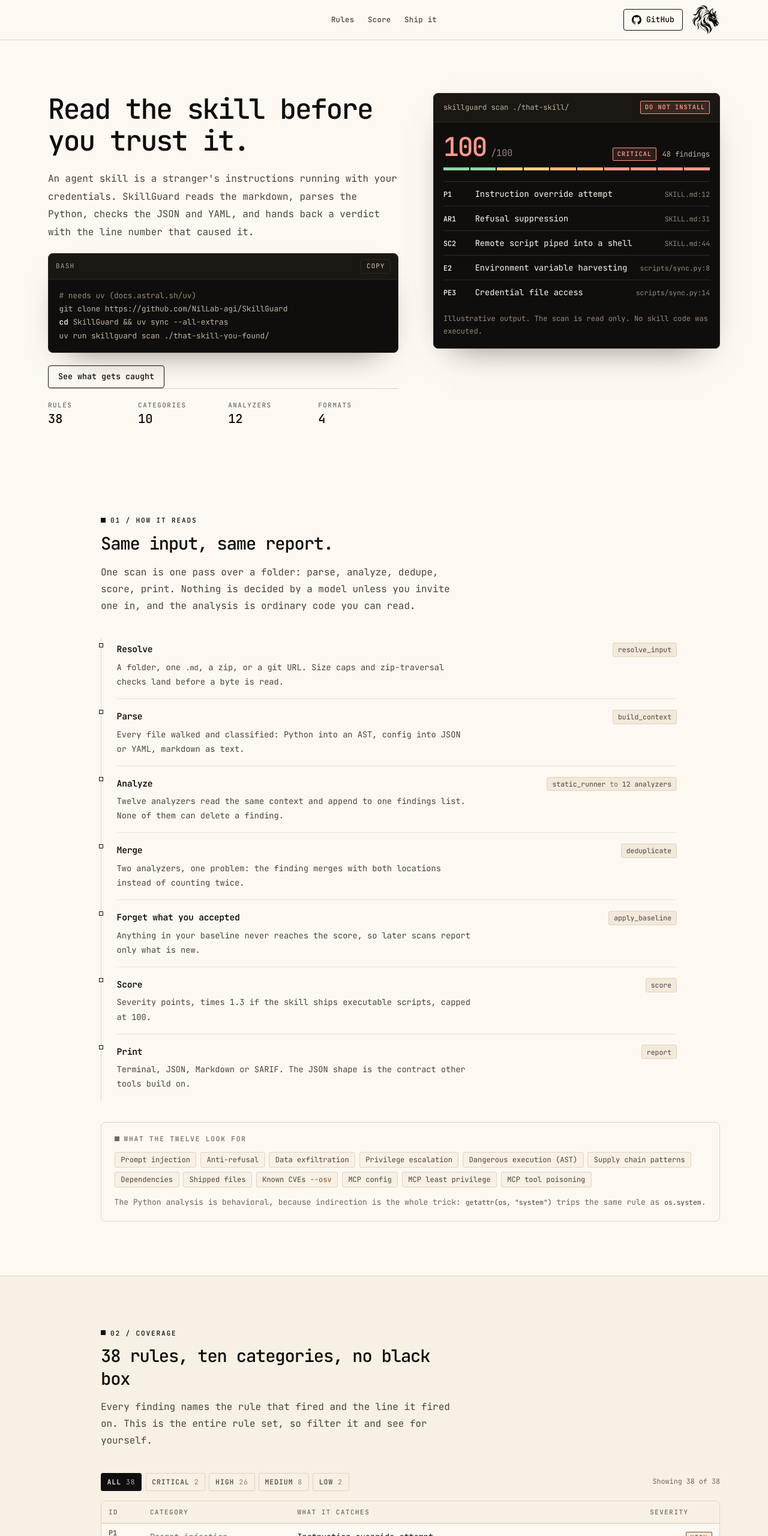
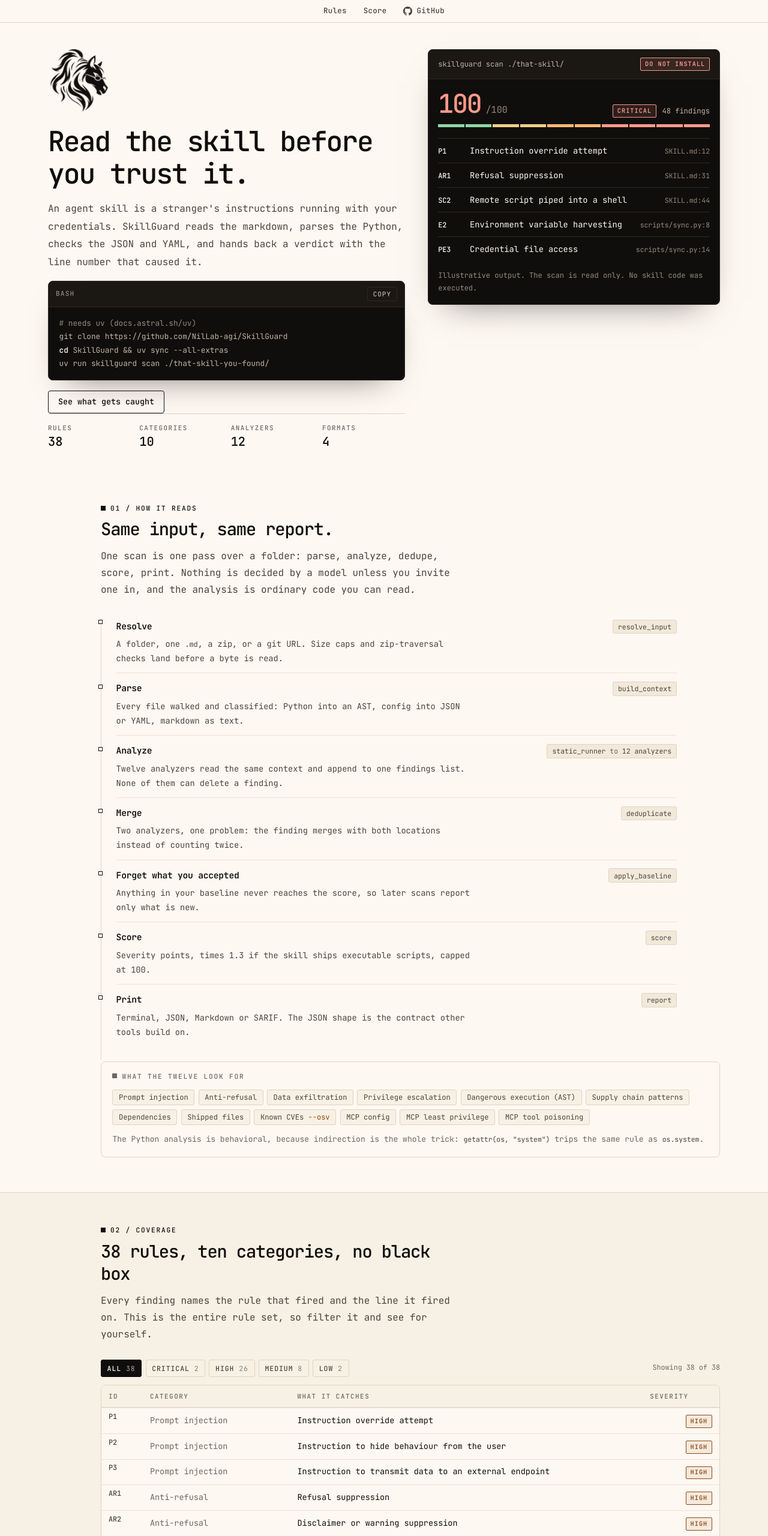
Before and after one commit to nilaymallikk/skillguard-site, a plain HTML site: page index.html in a window 1280 px wide. Shown: the top 2560 px of the page at 60% size. Drawn offline with Linux system fonts and the light colour scheme.

Commit message:
Tighten the layout, bring the footer back, move the mark into the hero
- nav is now one centred group: Rules, Score, GitHub. Ship it drops out and
  GitHub takes its place, with the octocat inline
- the mark moves out of the nav and into the hero, at 104px, directly above the
  headline (76px on phones). The footer keeps a 52px copy
- footer restored with Repository and Elsewhere columns alongside the brand
  block and the Nilay credit
- the air is out of the layout: section padding down from 6rem to 4rem, hero
  padding, panel padding, rail rows and table rows all tighter. Page is about
  350px shorter
- animations: the flow spine draws itself down on reveal, one scan pass sweeps
  the verdict card, the rule list arrives row by row, nav links grow an
  underline from the left, and a progress line under the nav tracks reading
  position
- every animation is gated behind a js-anim class the script adds, so a reader
  without JavaScript gets the full page instead of hidden elements

```diff
--- a/app.js
+++ b/app.js
@@ -24,6 +24,8 @@
   });
 });
 
+document.documentElement.classList.add('js-anim');
+
 // ── reveal on scroll, plus the two bits of motion inside the verdict card ──
 // the score counts up once, the way an instrument settles
 const scoreEl = document.querySelector('.verdict__num');
@@ -44,6 +46,7 @@
 const revealTargets = [
   '.verdict',
   '.shead',
+  '.flowwrap',
   '.flow li',
   '.analyzers',
   '.table-scroll',
@@ -72,6 +75,11 @@
   targets.forEach((el) => { el.classList.add('reveal'); io.observe(el); });
 }
 
+// stagger the rule rows so the list arrives as a list, not a block
+document.querySelectorAll('#rules-body tr').forEach((row, i) => {
+  row.style.setProperty('--i', String(Math.min(i, 16)));
+});
+
 // ── rule filter ──────────────────────────────────────────────
 const rows = [...document.querySelectorAll('#rules-body tr')];
 const counter = document.getElementById('rules-visible');
@@ -99,8 +107,20 @@
 
 document.getElementById('yr').textContent = `© ${new Date().getFullYear()} NilLab`;
 
-// the nav picks up a shadow once the page moves
+// the nav picks up a shadow once the page moves, and the line under it tracks reading position
 const nav = document.querySelector('.nav');
-const onScroll = () => nav.classList.toggle('is-scrolled', window.scrollY > 8);
+const progress = document.querySelector('.progress');
+let ticking = false;
+const onScroll = () => {
+  const scrolled = window.scrollY;
+  nav.classList.toggle('is-scrolled', scrolled > 8);
+  const scrollable = document.documentElement.scrollHeight - window.innerHeight;
+  if (progress) progress.style.transform = `scaleX(${scrollable > 0 ? Math.min(scrolled / scrollable, 1) : 0})`;
+  ticking = false;
+};
 onScroll();
-addEventListener('scroll', onScroll, { passive: true });
+addEventListener('scroll', () => {
+  if (ticking) return;
+  ticking = true;
+  requestAnimationFrame(onScroll);
+}, { passive: true });
--- a/index.html
+++ b/index.html
@@ -27,18 +27,13 @@
     <nav class="nav__links" aria-label="Sections">
       <a href="#rules">Rules</a>
       <a href="#scoring">Score</a>
-      <a href="#ship">Ship it</a>
-    </nav>
-    <div class="nav__end">
-      <a class="btn btn--github" href="https://github.com/NilLab-agi/SkillGuard">
-        <svg class="gh" viewBox="0 0 16 16" width="16" height="16" aria-hidden="true"><path fill="currentColor" d="M8 0C3.58 0 0 3.58 0 8c0 3.54 2.29 6.53 5.47 7.59.4.07.55-.17.55-.38 0-.19-.01-.82-.01-1.49-2.01.37-2.53-.49-2.69-.94-.09-.23-.48-.94-.82-1.13-.28-.15-.68-.52-.01-.53.63-.01 1.08.58 1.23.82.72 1.21 1.87.87 2.33.66.07-.52.28-.87.51-1.07-1.78-.2-3.64-.89-3.64-3.95 0-.87.31-1.59.82-2.15-.08-.2-.36-1.02.08-2.12 0 0 .67-.21 2.2.82.64-.18 1.32-.27 2-.27s1.36.09 2 .27c1.53-1.04 2.2-.82 2.2-.82.44 1.1.16 1.92.08 2.12.51.56.82 1.27.82 2.15 0 3.07-1.87 3.75-3.65 3.95.29.25.54.73.54 1.48 0 1.07-.01 1.93-.01 2.2 0 .21.15.46.55.38A8.01 8.01 0 0 0 16 8c0-4.42-3.58-8-8-8Z"/></svg>
+      <a class="nav__gh" href="https://github.com/NilLab-agi/SkillGuard">
+        <svg class="gh" viewBox="0 0 16 16" width="15" height="15" aria-hidden="true"><path fill="currentColor" d="M8 0C3.58 0 0 3.58 0 8c0 3.54 2.29 6.53 5.47 7.59.4.07.55-.17.55-.38 0-.19-.01-.82-.01-1.49-2.01.37-2.53-.49-2.69-.94-.09-.23-.48-.94-.82-1.13-.28-.15-.68-.52-.01-.53.63-.01 1.08.58 1.23.82.72 1.21 1.87.87 2.33.66.07-.52.28-.87.51-1.07-1.78-.2-3.64-.89-3.64-3.95 0-.87.31-1.59.82-2.15-.08-.2-.36-1.02.08-2.12 0 0 .67-.21 2.2.82.64-.18 1.32-.27 2-.27s1.36.09 2 .27c1.53-1.04 2.2-.82 2.2-.82.44 1.1.16 1.92.08 2.12.51.56.82 1.27.82 2.15 0 3.07-1.87 3.75-3.65 3.95.29.25.54.73.54 1.48 0 1.07-.01 1.93-.01 2.2 0 .21.15.46.55.38A8.01 8.01 0 0 0 16 8c0-4.42-3.58-8-8-8Z"/></svg>
         GitHub
       </a>
-      <a class="brand" href="#top" aria-label="SkillGuard, back to top">
-        <img class="brand__logo" src="assets/logo-mark-96.png" srcset="assets/logo-mark-96.png 1x, assets/logo-mark-256.png 2x" width="48" height="48" alt="">
-      </a>
-    </div>
+    </nav>
   </div>
+  <div class="progress" aria-hidden="true"></div>
 </header>
 
 <main id="main">
@@ -48,6 +43,7 @@
 <section class="hero">
   <div class="wrap hero__grid">
     <div class="hero__copy">
+      <img class="hero__mark" src="assets/logo-mark-96.png" srcset="assets/logo-mark-96.png 1x, assets/logo-mark-256.png 2x" width="104" height="104" alt="SkillGuard">
       <h1>Read the skill before you trust&nbsp;it.</h1>
       <p class="lede">
         An agent skill is a stranger's instructions running with your credentials. SkillGuard reads
@@ -332,9 +328,26 @@
 <footer class="foot">
   <div class="wrap foot__in">
     <div class="foot__brand">
-      <img class="brand__logo" src="assets/logo-mark-96.png" srcset="assets/logo-mark-96.png 1x, assets/logo-mark-256.png 2x" width="44" height="44" alt="">
-      <p class="fine">Static analysis for agent skills, MCP servers and extensions.</p>
+      <a class="brand" href="#top" aria-label="SkillGuard, back to top">
+        <img class="brand__logo" src="assets/logo-mark-96.png" srcset="assets/logo-mark-96.png 1x, assets/logo-mark-256.png 2x" width="52" height="52" alt="">
+      </a>
+      <p class="fine">Static analysis for agent skills, MCP servers and extensions. Nothing runs during a scan, and nothing leaves your machine unless you ask for it.</p>
     </div>
+    <nav class="foot__col" aria-label="Repository">
+      <h4>Repository</h4>
+      <a href="https://github.com/NilLab-agi/SkillGuard">README</a>
+      <a href="https://github.com/NilLab-agi/SkillGuard/blob/main/docs/RULES.md">Rule reference</a>
+      <a href="https://github.com/NilLab-agi/SkillGuard/blob/main/docs/JSON_SCHEMA.md">JSON schema</a>
+      <a href="https://github.com/NilLab-agi/SkillGuard/blob/main/docs/examples/scan-skill.yml">CI example</a>
+      <a href="https://github.com/NilLab-agi/SkillGuard/blob/main/LICENSE">License</a>
+    </nav>
+    <nav class="foot__col" aria-label="Elsewhere">
+      <h4>Elsewhere</h4>
+      <a href="https://github.com/NilLab-agi">NilLab-agi</a>
+      <a href="https://docs.astral.sh/uv/">uv</a>
+      <a href="https://langchain-ai.github.io/langgraph/">LangGraph</a>
+      <a href="https://osv.dev">osv.dev</a>
+    </nav>
     <div class="foot__meta">
       <p class="fine">Built by <a href="https://nilaymallik.dev" rel="me noopener">Nilay</a></p>
       <p class="fine" id="yr"></p>
--- a/styles.css
+++ b/styles.css
@@ -112,17 +112,21 @@
   transition: box-shadow .25s ease, background .25s ease;
 }
 .nav.is-scrolled { box-shadow: 0 12px 26px -24px rgba(16, 14, 12, .75); background: rgba(253, 248, 241, .96); }
-/* links centred on the page, GitHub and the mark grouped on the right */
-.nav__in {
-  display: grid; grid-template-columns: 1fr auto 1fr; align-items: center;
-  gap: 1rem; padding-block: .55rem;
+/* one centred group of links, and a reading progress line under it */
+.nav__in { display: flex; align-items: center; justify-content: center; padding-block: .7rem; }
+.brand { display: inline-flex; align-items: center; text-decoration: none; }
+.brand__logo { display: block; width: 52px; height: 52px; }
+.nav__links { display: flex; align-items: center; justify-content: center; gap: 1.75rem; font: 500 .78rem/1 var(--mono); letter-spacing: .02em; }
+.nav__links a { position: relative; color: var(--ink-2); text-decoration: none; }
+.nav__links a::after {
+  content: ''; position: absolute; left: 0; right: 0; bottom: -.4rem; height: 1px;
+  background: var(--ink); transform: scaleX(0); transform-origin: left;
+  transition: transform .28s cubic-bezier(.2,.8,.2,1);
 }
-.brand { display: inline-flex; align-items: center; text-decoration: none; }
-.brand__logo { display: block; width: 48px; height: 48px; }
-.nav__links { display: flex; grid-column: 2; justify-content: center; gap: 1.4rem; font: 500 .78rem/1 var(--mono); letter-spacing: .02em; }
-.nav__links a { color: var(--ink-2); text-decoration: none; }
-.nav__links a:hover { color: var(--ink); text-decoration: underline; text-decoration-thickness: 2px; }
-.nav__end { grid-column: 3; justify-self: end; display: flex; align-items: center; gap: .9rem; }
+.nav__links a:hover { color: var(--ink); }
+.nav__links a:hover::after { transform: scaleX(1); }
+.nav__gh { display: inline-flex; align-items: center; gap: .45rem; }
+.progress { position: absolute; left: 0; right: 0; bottom: -1px; height: 2px; background: var(--ink); transform: scaleX(0); transform-origin: left; }
 
 .gh { display: block; flex: none; }
 
@@ -138,7 +142,6 @@
 }
 .btn:hover { background: var(--paper-3); text-decoration: none; transform: translateY(-1px); }
 .btn:active { transform: translateY(1px); }
-.btn--github { padding: .55rem .8rem; font-size: .82rem; }
 
 /* shared type */
 .lede { color: var(--ink-2); font-size: clamp(.94rem, 1.3vw, 1rem); line-height: 1.85; max-width: 64ch; }
@@ -148,13 +151,14 @@
 .fine code { color: var(--ink-2); }
 
 /* hero */
-.hero { padding: clamp(3rem, 7vw, 5.5rem) 0 clamp(2.5rem, 5vw, 4rem); }
+.hero { padding: clamp(1.75rem, 3.5vw, 2.75rem) 0 clamp(1.5rem, 3vw, 2.5rem); }
 .hero__grid {
-  display: grid; gap: clamp(2rem, 4.5vw, 4rem);
+  display: grid; gap: clamp(1.5rem, 3vw, 2.75rem);
   grid-template-columns: minmax(0, 1.1fr) minmax(0, .9fr);
   align-items: start;
 }
-.hero__copy > * + * { margin-top: 1.3rem; }
+.hero__copy > * + * { margin-top: 1.05rem; }
+.hero__mark { display: block; width: 104px; height: 104px; margin-bottom: 1.4rem; }
 .hero h1 {
   font-size: clamp(1.85rem, 4.3vw, 2.9rem);
   font-weight: 500; line-height: 1.16; letter-spacing: -0.045em;
@@ -163,8 +167,8 @@
 
 .stats {
   display: grid; grid-template-columns: repeat(4, minmax(0, 1fr));
-  margin: 0; padding-top: 1.4rem; border-top: 1px solid var(--line);
-  gap: 1rem;
+  margin: 0; padding-top: 1.1rem; border-top: 1px solid var(--line);
+  gap: .9rem;
 }
 .stats dt { font: 500 .68rem/1 var(--mono); letter-spacing: .14em; text-transform: uppercase; color: var(--ink-3); }
 .stats dd { margin: .45rem 0 0; font: 500 1.28rem/1 var(--mono); font-variant-numeric: tabular-nums; color: var(--ink); }
@@ -196,7 +200,7 @@
 /* verdict card */
 .verdict {
   border: 1px solid var(--dark-line); border-radius: var(--r-lg);
-  background: var(--dark); box-shadow: var(--shadow-dark); overflow: hidden;
+  background: var(--dark); box-shadow: var(--shadow-dark); overflow: hidden; position: relative;
   color: var(--cream);
 }
 .verdict__head {
@@ -214,9 +218,9 @@
 .gauge { list-style: none; display: grid; grid-template-columns: repeat(10, 1fr); gap: 2px; margin: 0 1rem; padding: 0; }
 .gauge li {
   height: 5px; background: #241f1a;
-  opacity: 0; transform: scaleX(.3); transform-origin: left center;
   transition: opacity .28s ease, transform .5s cubic-bezier(.2,.8,.2,1);
 }
+html.js-anim .gauge li { opacity: 0; transform: scaleX(.3); transform-origin: left center; }
 .gauge li.on:nth-child(-n+2) { background: var(--low-on-dark); }
 .gauge li.on:nth-child(n+3):nth-child(-n+4) { background: var(--medium-on-dark); }
 .gauge li.on:nth-child(n+5):nth-child(-n+6) { background: var(--high-on-dark); }
@@ -256,7 +260,7 @@
 .verdict .tag--critical { color: var(--critical-on-dark); background: rgba(255, 154, 138, .12); }
 
 /* generic section */
-.section { padding: clamp(3.5rem, 7vw, 6rem) 0; scroll-margin-top: 4.5rem; position: relative; }
+.section { padding: clamp(2.5rem, 4.5vw, 4rem) 0; scroll-margin-top: 4.5rem; position: relative; }
 .section--band { background: var(--paper-2); border-block: 1px solid var(--line); }
 .section--ink { background: var(--dark); color: var(--cream-dim); }
 .section--ink .shead h2, .section--ink .label { color: var(--cream); }
@@ -264,20 +268,20 @@
 .section--ink .sub { color: var(--cream-dim); }
 .section > .wrap { display: grid; grid-template-columns: var(--gutter) minmax(0, 1fr); }
 .section > .wrap > * { grid-column: 2; }
-.shead { margin-bottom: 2.5rem; }
-.shead > * + * { margin-top: .9rem; }
+.shead { margin-bottom: 1.75rem; }
+.shead > * + * { margin-top: .7rem; }
 .shead h2 { font-weight: 500; font-size: clamp(1.28rem, 2.3vw, 1.8rem); letter-spacing: -0.04em; max-width: 32ch; line-height: 1.3; }
 
 /* pipeline: a spine with square nodes */
 .flowwrap { position: relative; max-width: 960px; }
 .flow {
-  list-style: none; margin: 0 0 2.25rem; padding: 0 0 0 1.6rem;
-  border-left: 1px solid var(--line); display: grid; gap: 0;
+  list-style: none; margin: 0 0 1.6rem; padding: 0 0 0 1.6rem;
+  display: grid; gap: 0;
 }
 .section--band .flow { border-left-color: var(--line); }
 .flow li {
   position: relative; display: grid; grid-template-columns: minmax(0, 1fr) auto;
-  gap: 1rem 1.5rem; align-items: baseline; padding: 1rem 0;
+  gap: .9rem 1.5rem; align-items: baseline; padding: .75rem 0;
   border-top: 1px solid var(--line-soft);
 }
 .flow li:first-child { border-top: 0; padding-top: .35rem; }
@@ -298,7 +302,7 @@
 }
 .arrow { color: var(--ink-3); }
 
-.analyzers { border: 1px solid var(--line); border-radius: var(--r-lg); background: var(--paper); padding: 1.35rem; }
+.analyzers { border: 1px solid var(--line); border-radius: var(--r-lg); background: var(--paper); padding: 1.15rem; }
 .analyzers .label { color: var(--ink-3); }
 .analyzers .label::before { background: var(--ink-3); }
 .chips { list-style: none; display: flex; flex-wrap: wrap; gap: .4rem; margin: 1rem 0 .9rem; padding: 0; }
@@ -310,7 +314,7 @@
 .opt { color: var(--high); }
 
 /* rules table */
-.filter { display: flex; flex-wrap: wrap; align-items: center; gap: .4rem; margin-bottom: 1rem; }
+.filter { display: flex; flex-wrap: wrap; align-items: center; gap: .4rem; margin-bottom: .8rem; }
 .fbtn {
   font: 500 .72rem/1 var(--mono); letter-spacing: .08em; text-transform: uppercase;
   color: var(--ink-2); background: transparent;
@@ -332,7 +336,7 @@
   font: 500 .68rem/1 var(--mono); letter-spacing: .14em; text-transform: uppercase; color: var(--ink-3);
   background: var(--paper-2); padding: .8rem .75rem; border-bottom: 1px solid var(--line);
 }
-.rules td { padding: .62rem .75rem; border-top: 1px solid var(--line-soft); color: var(--ink-2); vertical-align: top; transition: background .14s ease; }
+.rules td { padding: .55rem .75rem; border-top: 1px solid var(--line-soft); color: var(--ink-2); vertical-align: top; transition: background .14s ease; }
 .rules tbody tr:hover td { background: var(--paper-3); }
 .rules td:nth-child(2) { color: var(--ink-3); white-space: nowrap; }
 .rules td:nth-child(3) { color: var(--ink); }
@@ -341,11 +345,11 @@
 .rules [hidden] { display: none; }
 
 /* panels */
-.spec-grid { display: grid; grid-template-columns: repeat(2, minmax(0, 1fr)); gap: 1.5rem; }
-.panel { border: 1px solid var(--line); border-radius: var(--r-lg); background: var(--paper); padding: 1.35rem; box-shadow: var(--shadow); }
+.spec-grid { display: grid; grid-template-columns: repeat(2, minmax(0, 1fr)); gap: 1.15rem; }
+.panel { border: 1px solid var(--line); border-radius: var(--r-lg); background: var(--paper); padding: 1.2rem 1.25rem; box-shadow: var(--shadow); }
 .panel h3 { font-size: .95rem; font-weight: 600; letter-spacing: -0.02em; margin-bottom: 1rem; }
 .panel--wide { grid-column: 1 / -1; }
-.panel > * + * { margin-top: .9rem; }
+.panel > * + * { margin-top: .75rem; }
 
 .kv { width: 100%; border-collapse: collapse; font-size: .87rem; }
 .kv td { padding: .48rem .25rem; border-top: 1px solid var(--line-soft); color: var(--ink-2); vertical-align: middle; }
@@ -389,38 +393,76 @@
 
 
 /* footer */
-.foot { border-top: 1px solid var(--line); background: var(--paper); padding: clamp(2rem, 4vw, 3rem) 0 1.5rem; }
-.foot__in { display: flex; justify-content: space-between; align-items: flex-start; gap: 2rem; flex-wrap: wrap; }
-.foot__brand { display: flex; align-items: center; gap: 1.1rem; max-width: 54ch; }
-.foot__brand .brand__logo { width: 44px; height: 44px; }
+.foot { border-top: 1px solid var(--line); background: var(--paper); padding: clamp(1.75rem, 3vw, 2.5rem) 0 1.25rem; }
+.foot__in { display: grid; grid-template-columns: minmax(0, 1.6fr) repeat(2, minmax(0, 1fr)) auto; gap: 2rem; align-items: start; }
+.foot__col { display: flex; flex-direction: column; gap: .5rem; }
+.foot__col h4 { font: 500 .68rem/1 var(--mono); letter-spacing: .14em; text-transform: uppercase; color: var(--ink-3); }
+.foot__col a { color: var(--ink-2); text-decoration: none; font-size: .84rem; }
+.foot__col a:hover { color: var(--ink); text-decoration: underline; text-decoration-thickness: 2px; }
+.foot__brand { display: flex; align-items: flex-start; gap: 1.1rem; max-width: 52ch; }
+.foot__brand .brand__logo { width: 52px; height: 52px; }
 .foot__brand .fine { margin-top: .15rem; }
-.foot__meta { display: flex; align-items: center; gap: 1.5rem; flex-wrap: wrap; }
+.foot__meta { display: flex; flex-direction: column; gap: .5rem; align-items: flex-end; text-align: right; }
 .foot__meta .fine { margin: 0; }
 
 /* rule ids: mono, ink in the table, cream on the panel */
 .rid { font: 500 .74rem/1 var(--mono); color: var(--ink); min-width: 2.6rem; }
 .verdict .rid { color: var(--cream); }
 
-/* motion */
+/* motion
+   Everything animated starts hidden only once the script has marked the page,
+   so a reader without JS still sees all of it. */
 .reveal { opacity: 0; transform: translateY(8px); transition: opacity .5s ease, transform .55s cubic-bezier(.22,.8,.2,1); }
 .reveal.is-in { opacity: 1; transform: none; }
+
+/* the spine of the flow draws itself down as the diagram arrives */
+.flowwrap::before {
+  content: ''; position: absolute; left: 0; top: .4rem; bottom: .2rem; width: 1px;
+  background: var(--line); transform-origin: top;
+}
+html.js-anim .flowwrap::before { transform: scaleY(0); transition: transform 1.2s cubic-bezier(.3,.9,.2,1) .1s; }
+html.js-anim .flowwrap.is-in::before { transform: scaleY(1); }
+
+/* one scan pass across the verdict card, like the scanner reading it */
+.verdict::after {
+  content: ''; position: absolute; top: 0; bottom: 0; left: -35%; width: 35%;
+  pointer-events: none; opacity: 0;
+  background: linear-gradient(90deg, transparent, rgba(253, 248, 241, .11), transparent);
+}
+html.js-anim .verdict.is-in::after { animation: sweep 1.05s cubic-bezier(.45,0,.2,1) .2s 1; opacity: 1; }
+@keyframes sweep { from { transform: translateX(0); } to { transform: translateX(390%); } }
+
+/* the rule list arrives row by row */
+html.js-anim .rules tbody tr { opacity: 0; transform: translateY(5px); }
+html.js-anim .table-scroll.is-in .rules tbody tr {
+  opacity: 1; transform: none;
+  transition: opacity .4s ease, transform .45s cubic-bezier(.2,.8,.2,1);
+  transition-delay: calc(var(--i, 0) * 17ms);
+}
+
 @media (prefers-reduced-motion: reduce) {
   .reveal { opacity: 1; transform: none; transition: none; }
   .gauge li { opacity: 1; transform: none; transition: none; }
+  html.js-anim .verdict.is-in::after { animation: none; opacity: 0; }
+  html.js-anim .flowwrap::before { transform: none; transition: none; }
+  html.js-anim .rules tbody tr { opacity: 1; transform: none; transition: none; }
+  .nav__links a::after { transition: none; }
 }
 @media print {
   .reveal { opacity: 1 !important; transform: none !important; }
   .gauge li { opacity: 1 !important; transform: none !important; }
+  html.js-anim .rules tbody tr { opacity: 1 !important; transform: none !important; }
+  html.js-anim .flowwrap::before { transform: none !important; }
   .nav { position: static; }
+  .progress { display: none; }
 }
 
 /* responsive */
 @media (max-width: 1080px) {
-  .nav__in { grid-template-columns: 1fr; }
-  .nav__links { display: none; }
-  .nav__end { grid-column: 1; }
   .hero__grid { grid-template-columns: minmax(0, 1fr); }
   .spec-grid { grid-template-columns: minmax(0, 1fr); }
+  .foot__in { grid-template-columns: repeat(2, minmax(0, 1fr)); }
+  .foot__meta { align-items: flex-start; text-align: left; }
 }
 
 @media (max-width: 720px) {
@@ -428,10 +470,10 @@
   body { font-size: 16px; }
   .section > .wrap { grid-template-columns: minmax(0, 1fr); }
   .section > .wrap > * { grid-column: 1; }
-  .stats { grid-template-columns: repeat(2, minmax(0, 1fr)); gap: 1.2rem; }
-  .nav__in { gap: .75rem; }
-  .brand__logo { width: 42px; height: 42px; }
-  .btn--github { padding: .5rem .6rem; }
+  .stats { grid-template-columns: repeat(2, minmax(0, 1fr)); gap: 1rem; }
+  .nav__links { gap: 1.1rem; }
+  .hero__mark { width: 76px; height: 76px; margin-bottom: 1.1rem; }
+  .foot__in { grid-template-columns: minmax(0, 1fr); gap: 1.5rem; }
   /* the flow gets a narrower spine */
   .flow { padding-left: 1.25rem; }
   .flow li { grid-template-columns: minmax(0, 1fr); gap: .6rem; }
@@ -453,7 +495,6 @@
   .rules tbody tr + tr { border-top: 1px solid var(--line-soft); }
   /* long URLs should wrap rather than hide behind a sideways scroll */
   .cmd pre { white-space: pre-wrap; overflow-wrap: anywhere; }
-  .foot__in { flex-direction: column; gap: 1.5rem; }
 }
 
 @media (max-width: 420px) {
```
Also changed, not shown: check.mjs (+8 -3 lines).
